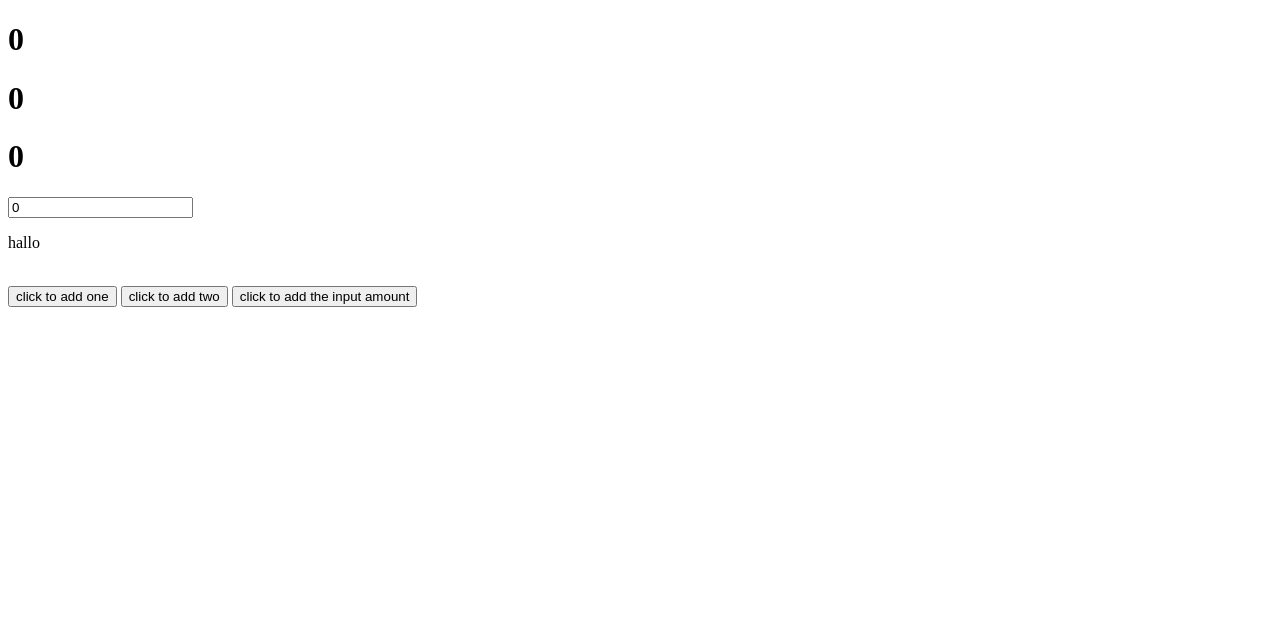
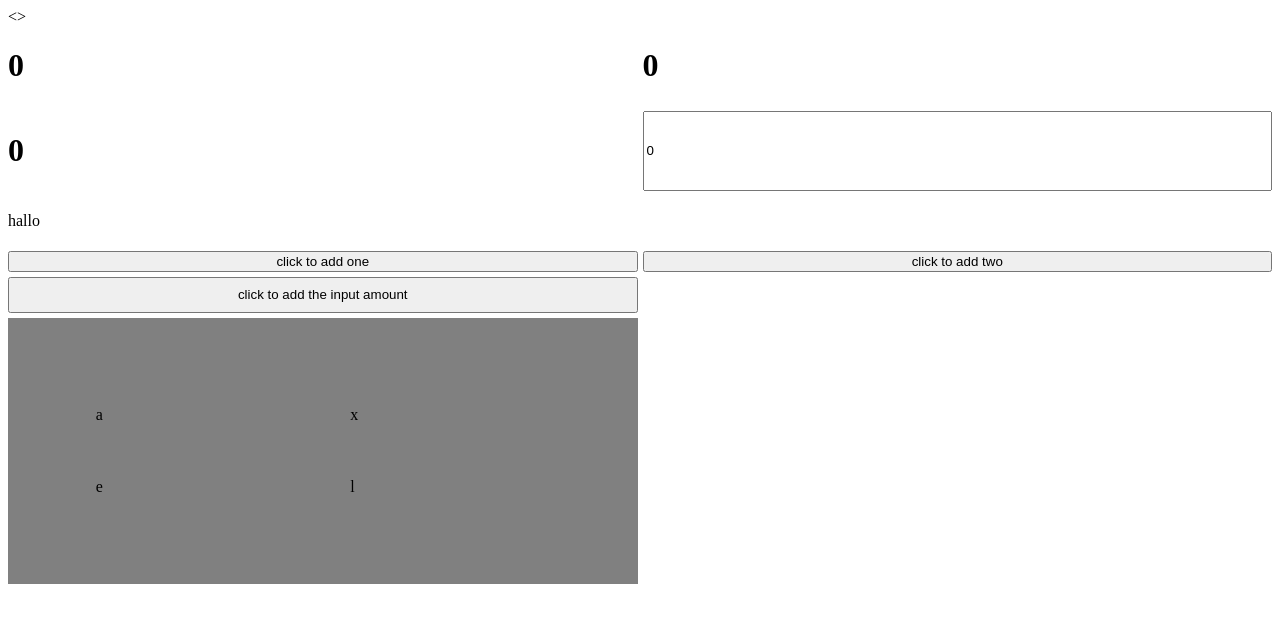
Before and after one commit to victorvos/WebappStyling, a website: page testjs/index.html in a window 1280 px wide. Drawn offline with Linux system fonts and the light colour scheme.

Commit message:
added div CSS with style change Eventdriven on Divs.

```diff
--- a/testjs/index.html
+++ b/testjs/index.html
@@ -1,9 +1,20 @@
 <!DOCTYPE html>
 <html lang="en">
-<head>
+<>
         <title>xor</title>
         <meta charset="utf-8">
         <meta name="viewport" content="width=device-width, initial-scale=1">
+        <style>
+            .container {
+                display: grid;
+                grid-template-columns: 1fr 1fr;
+                grid-gap: 5px;
+            }
+            .container div {
+                padding: 10%;
+                background-color: grey;
+            }
+        </style>
 
 </head>
 <body>
@@ -19,6 +30,14 @@
         <button id="button1" type="button">click to add one</button>
         <button id="button2" type="button">click to add two</button>
         <button id="buttonAddInputAmount" type="button">click to add the input amount</button>
+        <br>
+        <br>
+        <div class="container" id="divSquare">
+            <div>a</div>
+            <div>x</div>
+            <div>e</div>
+            <div>l</div>
+        </div>
 
     </div>
     <script src="index.js"></script>
--- a/testjs/index.js
+++ b/testjs/index.js
@@ -31,3 +31,12 @@ document.getElementById("buttonAddInputAmount").addEventListener('click', () =>{
     count3+=addingAmount;
     $thisThree.innerHTML = count3;
 })
+
+let $divSquare = document.querySelector('#divSquare');
+
+if($divSquare){
+    $divSquare.addEventListener('click', () =>{
+        console.log('Ready!');
+        $divSquare.style.backgroundColor = "transparent";
+    })
+}
```
